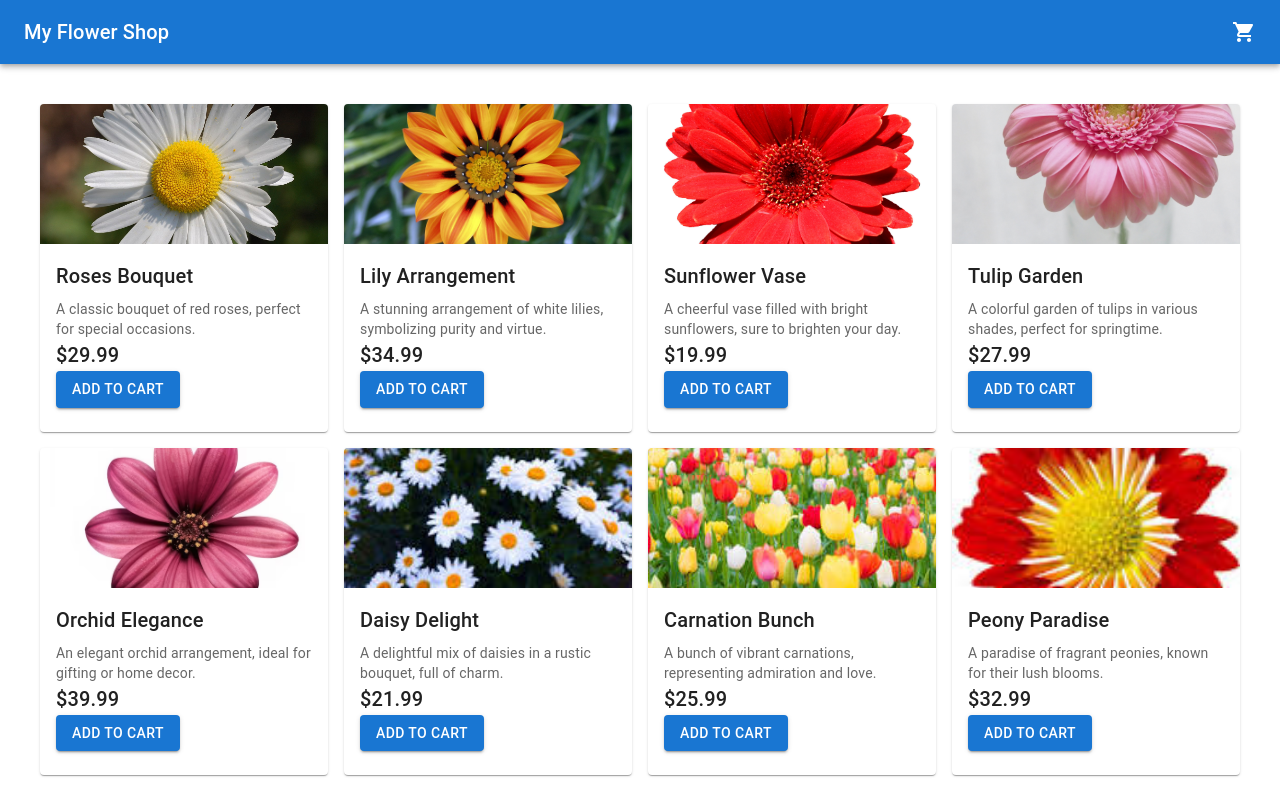
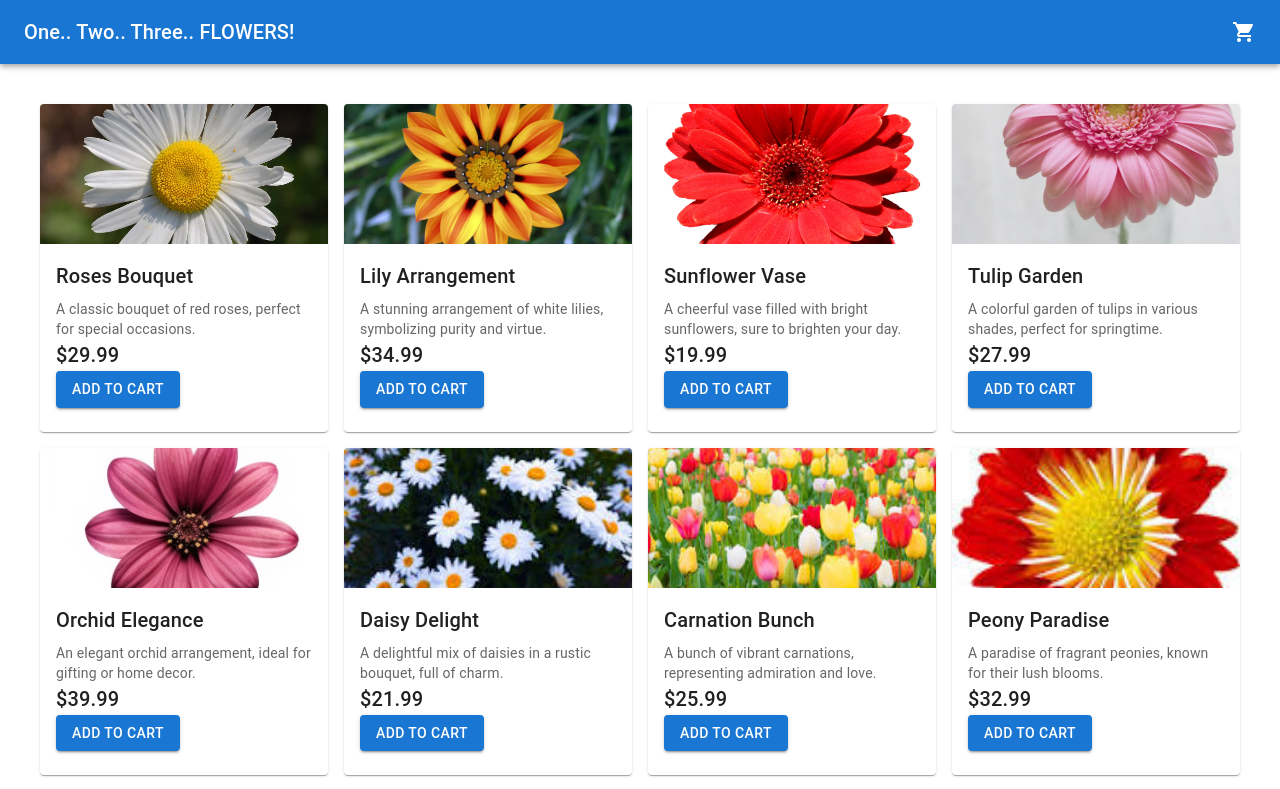
Before and after one commit to MaxwellCalkin/OneTwoThreeFlowers, a React (Create React App) app: page / in a window 1280 px wide. Shown: the top 789 px of the page. Built offline with nearby package versions, Linux system fonts and the light colour scheme.

Commit message:
title change

```diff
--- a/public/index.html
+++ b/public/index.html
@@ -24,7 +24,7 @@
       work correctly both with client-side routing and a non-root public URL.
       Learn how to configure a non-root public URL by running `npm run build`.
     -->
-    <title>React App</title>
+    <title>123 FLOWERS</title>
   </head>
   <body>
     <noscript>You need to enable JavaScript to run this app.</noscript>
--- a/src/components/Navbar.js
+++ b/src/components/Navbar.js
@@ -18,7 +18,7 @@ class Navbar extends Component {
             to="/"
             style={{ textDecoration: "none", color: "inherit" }}
           >
-            My Flower Shop
+            One.. Two.. Three.. FLOWERS!
           </Typography>
           <div style={{ flexGrow: 1 }}></div>
           <Link to="/cart" style={{ textDecoration: "none", color: "inherit" }}>
```
